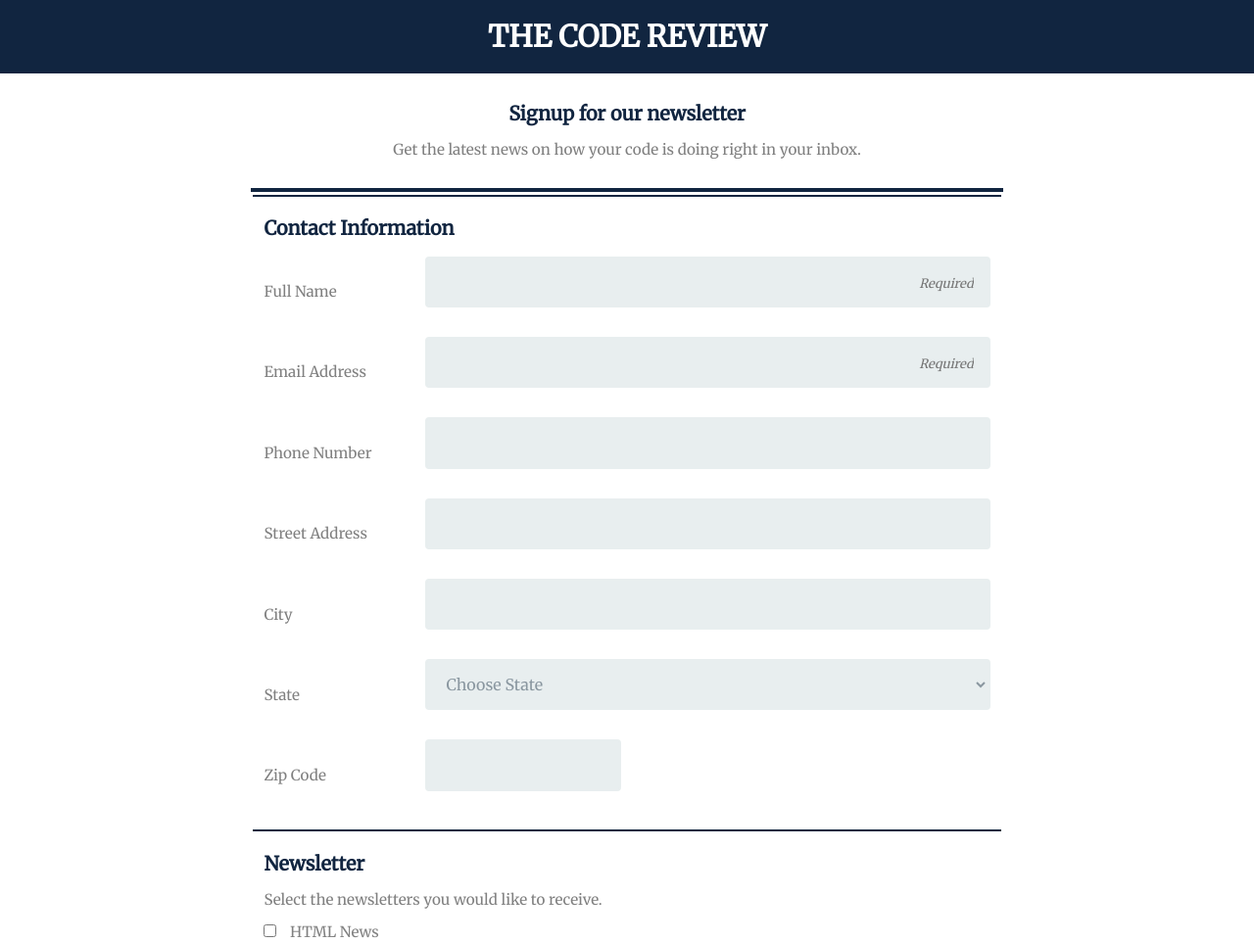
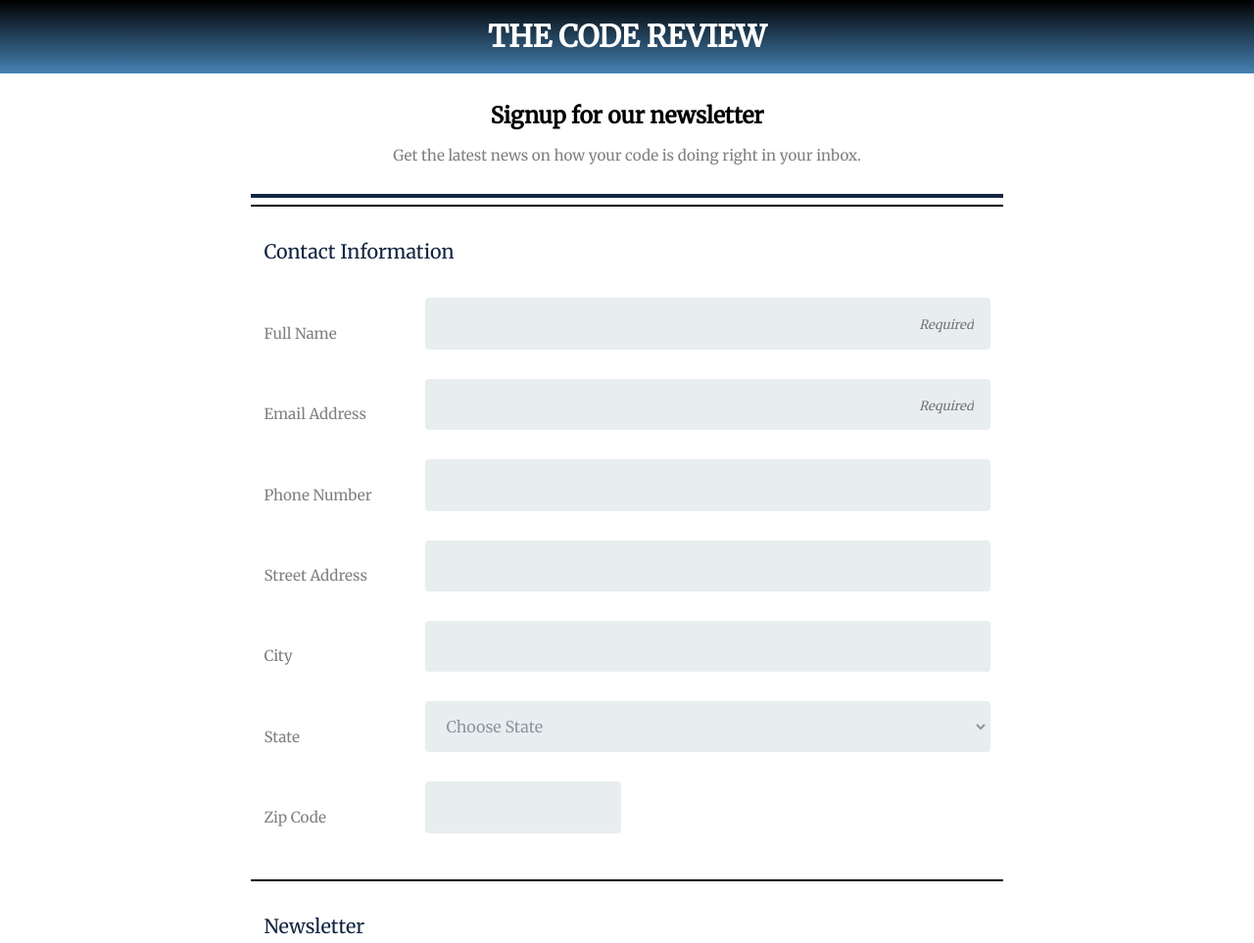
Before and after one commit to garcia718gt4/Techdegree-Project-3, a plain HTML site: page index.html in a window 1280 px wide. Shown: the top 963 px of the page at 98% size. Drawn offline with Linux system fonts and the light colour scheme.

Commit message:
final css

```diff
--- a/css/style.css
+++ b/css/style.css
@@ -19,12 +19,16 @@
     background-color: #112540;
     padding: 20px 0;
     margin: auto;
+    background: linear-gradient(black, steelblue);
   }
 
-  h2 {
+  hr {
+    border: 1px solid black;
+  }
+
+  legend {
     color: #112540;
     font-size: 1.3em;
-
   }
 
   .wrapper {
@@ -32,15 +36,20 @@
     margin: auto;
   }
 
-  .border {
-    margin-top: 3px;
-    border-top: 2px solid  #112540;
-    border-bottom: 2px solid #112540;
+  .fieldset {
+    margin-top: 35px;
+    /* border-top: 2px solid red; */
+    /* border-bottom: 2px solid #112540; */
+  }
+
+  .firstContainer {
+      margin-top: 30px;
   }
 
   fieldset {
     border: none;
   }
+
 
   .header {
     text-align: center;
@@ -86,6 +95,11 @@
     margin-bottom: 30px;
     border-radius: 4px;
     outline: 0;
+  }
+
+  .default-theme:hover {
+      background-color: #dbe2e2;
+      border:2px solid #dbe2e2;
   }
 
   textarea {
--- a/index.html
+++ b/index.html
@@ -16,12 +16,12 @@
        <p>Get the latest news on how your code is doing
        right in your inbox.</p>
      </div>
+     <hr></hr>
+    <form action="index.html" method="post">
+      <fieldset class="fieldset">
+       <legend>Contact Information</legend>
 
-    <form action="index.html" method="post">
-      <fieldset class="border">
-       <h2>Contact Information</h2>
-
-        <div class="container">
+        <div class="container firstContainer">
           <label  class="contact-label" for="name">Full Name</label>
           <input class="default-theme" type="text" name="user_name" id="name" placeholder="Required" required>
         </div>
@@ -63,8 +63,10 @@
         </div>
       </fieldset>
 
-      <fieldset>
-        <h2>Newsletter</h2>
+      <hr></hr>
+
+      <fieldset class="fieldset">
+        <legend>Newsletter</legend>
           <p>Select the newsletters you would like to receive.</p>
 
           <input type="checkbox" name="html" value="html_news" id="html_news">
```
